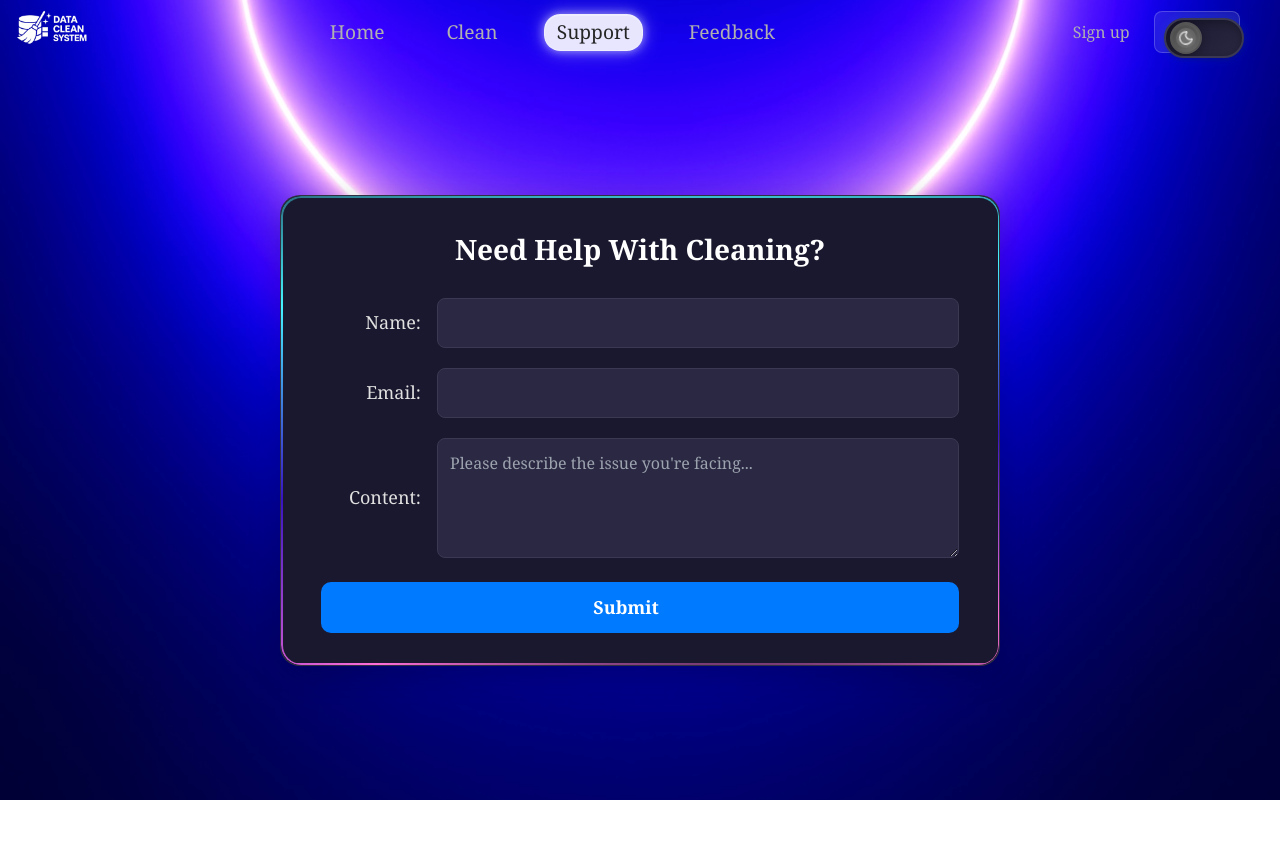
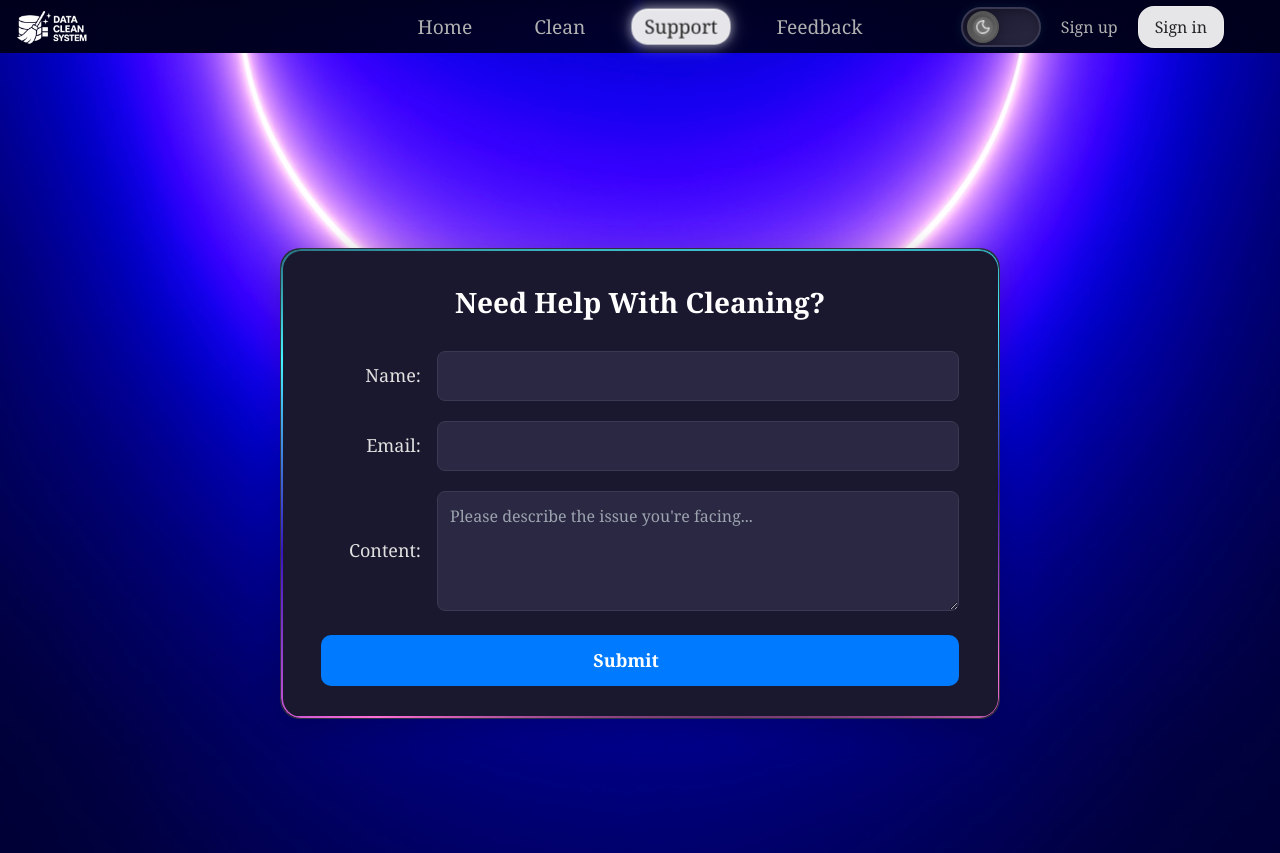
Before and after one commit to JASON-QIAN-0126/TableDataCleanSystem, a React (Vite) app in the folder frontend/: page /support in a window 1280 px wide. Before the commit the page ends 800 px from the top, so only its background shows below. Built offline with nearby package versions, Linux system fonts and the light colour scheme.

Commit message:
update topbar

```diff
--- a/frontend/src/App.tsx
+++ b/frontend/src/App.tsx
@@ -22,14 +22,8 @@ function AppContent() {
 
   return (
     <div className="app-container">
-      <div style={{ position: "fixed", top: 18, right: 36, zIndex: 9999 }}>
-        <Switch
-          checked={light}
-          onChange={() => setLight((v) => !v)}
-          light={light}
-        />
-      </div>
-      <Topbar light={light} />
+      {/* 移除原有Switch按钮 */}
+      <Topbar light={light} setLight={setLight} />
       <Logo light={light} />
       <Routes>
         <Route path="/" element={<Navigate to="/home" replace />} />
--- a/frontend/src/components/Topbar.css
+++ b/frontend/src/components/Topbar.css
@@ -11,6 +11,7 @@
   left: 0;
   z-index: 1000;
   min-height: 73px;
+  position: relative;
 }
 
 @media (max-height: 1079px) {
@@ -82,7 +83,11 @@
   gap: 40px;
   align-items: center;
   justify-content: center;
-  flex: 1;
+  position: absolute;
+  left: 50%;
+  top: 50%;
+  transform: translate(-50%, -50%);
+  z-index: 1000;
 }
 
 .topbar-light {
@@ -204,12 +209,15 @@
 }
 
 .topbar-dark .topbar-nav {
-  position: relative;
+  position: absolute;
+  left: 50%;
+  top: 50%;
+  transform: translate(-50%, -50%);
   display: flex;
   gap: 30px;
   align-items: center;
   justify-content: center;
-  width: 100%;
+  z-index: 1000;
 }
 
 @media (max-width: 900px) {
@@ -222,7 +230,13 @@
 .auth-buttons {
   display: flex;
   align-items: center;
-  gap: 16px;
+  gap: 12px;
+  margin-right: 16px;
+  position: absolute;
+  right: 40px;
+  top: 50%;
+  transform: translateY(-50%);
+  z-index: 1001;
 }
 
 .signup-button {
@@ -234,6 +248,7 @@
   cursor: pointer;
   transition: color 0.3s ease;
   padding: 4px 8px;
+  order: 1;
 }
 
 .signup-button.light {
@@ -249,33 +264,41 @@
 }
 
 .signin-button {
-  background: rgba(255, 255, 255, 0.1);
+  background: rgba(255, 255, 255, 0.9);
   border: 1px solid rgba(255, 255, 255, 0.2);
-  color: #ffffff;
+  color: #252525;
   font-size: 1rem;
   font-weight: 500;
   cursor: pointer;
   padding: 8px 16px;
-  border-radius: 8px;
+  border-radius: 16px;
   transition: all 0.3s ease;
   backdrop-filter: blur(10px);
+  order: 2;
+  display: flex;
+  align-items: center;
+  justify-content: center;
+  text-align: center;
+  min-width: 80px;
 }
 
 .signin-button.light {
-  background: rgba(0, 0, 0, 0.1);
-  border: 1px solid rgba(0, 0, 0, 0.2);
+  background: rgba(255, 255, 255, 1);
   color: #333;
+  box-shadow:
+    0 4px 16px rgba(0, 0, 0, 0.1),
+    0 2px 8px rgba(0, 0, 0, 0.08),
+    inset 0 1px 0 rgba(255, 255, 255, 0.6);
 }
 
 .signin-button:hover {
-  background: rgba(255, 255, 255, 0.2);
-  border-color: rgba(255, 255, 255, 0.3);
-  transform: translateY(-1px);
+  transform: scale(1.1);
+  transition: transform 0.2s ease-in-out;
 }
 
 .signin-button.light:hover {
-  background: rgba(0, 0, 0, 0.15);
-  border-color: rgba(0, 0, 0, 0.3);
+  transform: scale(1.1);
+  transition: transform 0.2s ease-in-out;
 }
 
 /* User section styles */
--- a/frontend/src/components/Topbar.tsx
+++ b/frontend/src/components/Topbar.tsx
@@ -3,6 +3,7 @@ import { Link, useLocation } from "react-router-dom";
 import "./Topbar.css";
 import SignIn from "../mainpages/SignIn";
 import SignUp from "../mainpages/SignUp";
+import Switch from "./Switch";
 
 const NAVS = [
   { path: "/home", label: "Home" },
@@ -18,7 +19,12 @@ interface User {
   avatar: string;
 }
 
-const Topbar: React.FC<{ light?: boolean }> = ({ light }) => {
+interface TopbarProps {
+  light?: boolean;
+  setLight?: React.Dispatch<React.SetStateAction<boolean>>;
+}
+
+const Topbar: React.FC<TopbarProps> = ({ light, setLight }) => {
   const location = useLocation();
   const [showSignIn, setShowSignIn] = useState(false);
   const [showSignUp, setShowSignUp] = useState(false);
@@ -43,12 +49,12 @@ const Topbar: React.FC<{ light?: boolean }> = ({ light }) => {
     }
   }, []);
 
-  const handleSignInSuccess = (userData: User, token: string) => {
+  const handleSignInSuccess = (userData: User, _token: string) => {
     setUser(userData);
     setShowSignIn(false);
   };
 
-  const handleSignUpSuccess = (userData: User, token: string) => {
+  const handleSignUpSuccess = (userData: User, _token: string) => {
     setUser(userData);
     setShowSignUp(false);
   };
@@ -70,36 +76,59 @@ const Topbar: React.FC<{ light?: boolean }> = ({ light }) => {
     setShowSignIn(true);
   };
 
+  const handleAvatarClick = (e: React.MouseEvent) => {
+    e.stopPropagation();
+    setShowUserMenu((v) => !v);
+  };
+
+  React.useEffect(() => {
+    if (!showUserMenu) return;
+    const handleClick = () => setShowUserMenu(false);
+    window.addEventListener("click", handleClick);
+    return () => window.removeEventListener("click", handleClick);
+  }, [showUserMenu]);
+
   const renderAuthButtons = () => {
-    if (user) {
     return (
-        <div className="user-section">
+      <div className="auth-buttons">
+        {typeof setLight === 'function' && (
+          <Switch
+            checked={!!light}
+            onChange={() => setLight((v: boolean) => !v)}
+            light={!!light}
+          />
+        )}
+        {user ? (
+          <>
             <span className={`username ${light ? "light" : ""}`}>{user.username}</span>
+            <div className="user-avatar-container" style={{ position: 'relative' }}>
               <div
-            className="user-avatar-container"
-            onMouseEnter={() => setShowUserMenu(true)}
-            onMouseLeave={() => setShowUserMenu(false)}
+                className={`user-avatar ${light ? "light" : ""}`}
+                onClick={handleAvatarClick}
+                tabIndex={0}
+                style={{ cursor: 'pointer' }}
               >
-            <div className={`user-avatar ${light ? "light" : ""}`}>
                 {user.avatar === 'default-avatar.png' ? '👤' : user.avatar}
               </div>
               {showUserMenu && (
-              <div className={`user-menu ${light ? "light" : ""}`}>
+                <div
+                  className={`user-menu ${light ? "light" : ""}`}
+                  onClick={(e) => e.stopPropagation()}
+                  tabIndex={0}
+                >
                   <button className="logout-button" onClick={handleLogout}>
                     Logout
                   </button>
                 </div>
               )}
             </div>
-        </div>
-      );
-    }
-
-    return (
-      <div className="auth-buttons">
+          </>
+        ) : (
+          <>
             <button
               className={`signup-button ${light ? "light" : ""}`}
               onClick={() => setShowSignUp(true)}
+              style={{ marginRight: 0 }}
             >
               Sign up
             </button>
@@ -109,6 +138,8 @@ const Topbar: React.FC<{ light?: boolean }> = ({ light }) => {
             >
               Sign in
             </button>
+          </>
+        )}
       </div>
     );
   };
--- a/frontend/src/components/Writter.tsx
+++ b/frontend/src/components/Writter.tsx
@@ -18,7 +18,7 @@ const Writter: React.FC = () => {
             d="M8 0C3.58 0 0 3.58 0 8c0 3.54 2.29 6.53 5.47 7.59.4.07.55-.17.55-.38 0-.19-.01-.82-.01-1.49-2.01.37-2.53-.49-2.69-.94-.09-.23-.48-.94-.82-1.13-.28-.15-.68-.52-.01-.53.63-.01 1.08.58 1.23.82.72 1.21 1.87.87 2.33.66.07-.52.28-.87.51-1.07-1.78-.2-3.64-.89-3.64-3.95 0-.87.31-1.59.82-2.15-.08-.2-.36-1.02.08-2.12 0 0 .67-.21 2.2.82.64-.18 1.32-.27 2-.27.68 0 1.36.09 2 .27 1.53-1.04 2.2-.82 2.2-.82.44 1.1.16 1.92.08 2.12.51.56.82 1.27.82 2.15 0 3.07-1.87 3.75-3.65 3.95.29.25.54.73.54 1.48 0 1.07-.01 1.93-.01 2.2 0 .21.15.46.55.38A8.013 8.013 0 0016 8c0-4.42-3.58-8-8-8z"
           ></path>
         </svg>
-        Provided by Group 9900-W18A-BREAD
+        Provided by JASON QIAN
       </div>
     </footer>
   );
--- a/frontend/src/mainpages/SignIn.css
+++ b/frontend/src/mainpages/SignIn.css
@@ -19,7 +19,7 @@
   border-radius: 20px;
   padding: 2rem;
   width: 90%;
-  max-width: 400px;
+  max-width: 500px;
   box-shadow: 0 25px 50px -12px rgba(0, 0, 0, 0.25);
   backdrop-filter: blur(10px);
 }
--- a/frontend/src/mainpages/SignUp.css
+++ b/frontend/src/mainpages/SignUp.css
@@ -19,7 +19,7 @@
   border-radius: 20px;
   padding: 2rem;
   width: 90%;
-  max-width: 400px;
+  max-width: 500px;
   box-shadow: 0 25px 50px -12px rgba(0, 0, 0, 0.25);
   backdrop-filter: blur(10px);
 }
```
Lines whose indentation alone changed are shown as unchanged.
